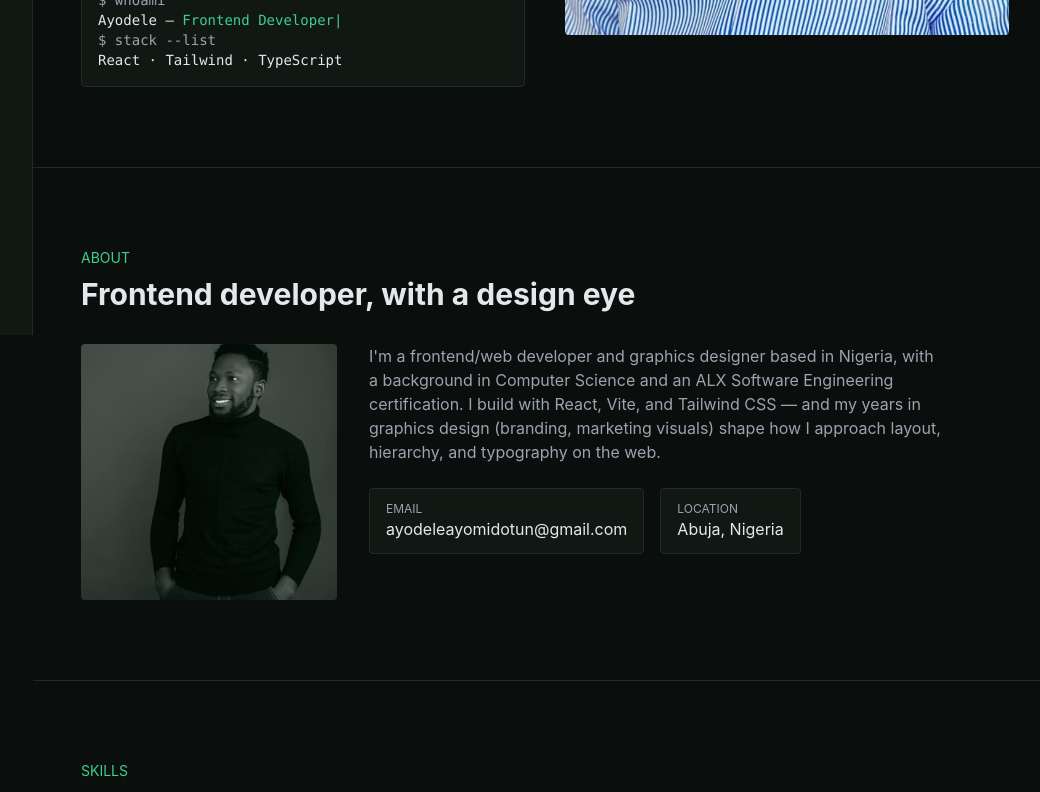
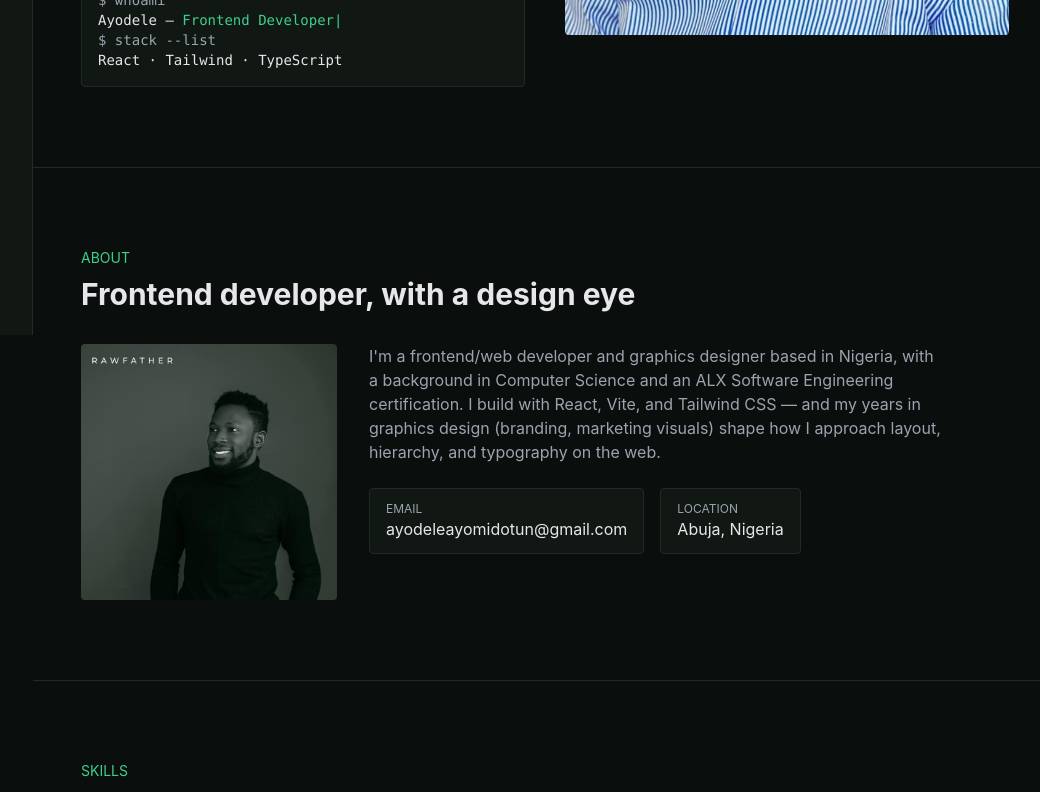
Before and after one commit to melchizedek2991/my-portfolio, a React (Vite) app: page / in a window 1280 px wide. Shown: the part 465-1257 px from the top of the page, without its empty margins (223-1263 px from the left). Built offline with nearby package versions, Linux system fonts and the light colour scheme.

Commit message:
Fix About photo path and CV download

```diff
--- a/src/components/About.jsx
+++ b/src/components/About.jsx
@@ -10,7 +10,7 @@ function About() {
         <img
         src={`${import.meta.env.BASE_URL}images/11.jpg`}
           alt="Ayodele Ayomidotun"
-          className="w-full md:w-64 h-64 object-cover rounded shrink-0"
+          className="w-full md:w-64 h-64 object-cover object-top rounded shrink-0"
         />
 
         <div className="flex-1">
```
